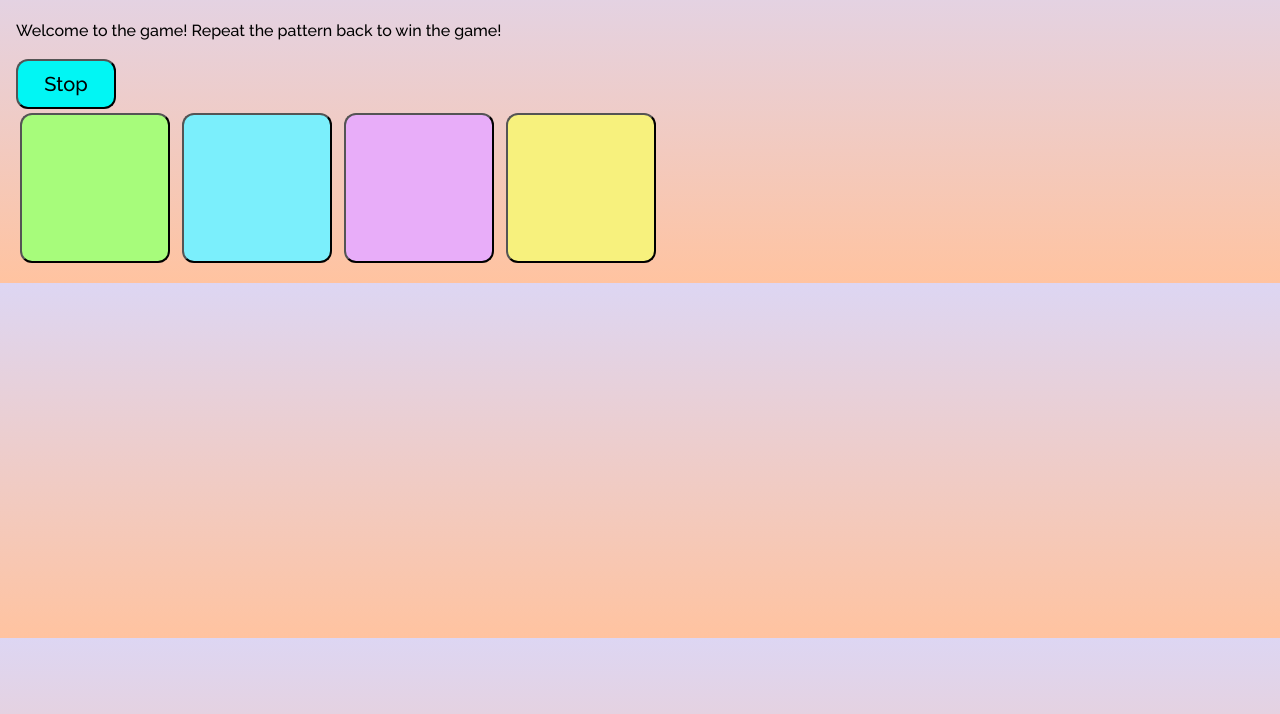
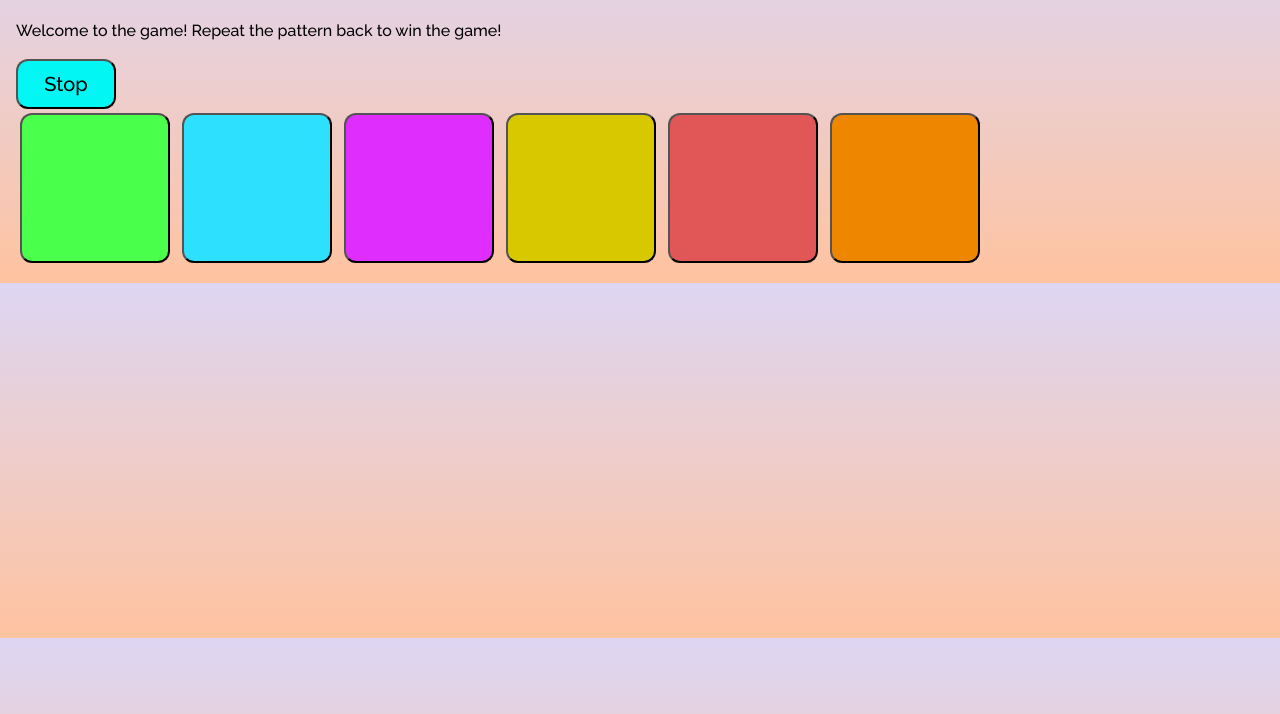
Before and after one commit to jananipands/SITE-Prework, a plain HTML site: page index.html in a window 1280 px wide. Both pictures are taken after a click on the button "Start". Shown: the part 72-786 px from the top of the page. Drawn offline with Linux system fonts and the light colour scheme.

Commit message:
🍡😃 Updated with Glitch

```diff
--- a/index.html
+++ b/index.html
@@ -21,13 +21,17 @@
     <p>
       Welcome to the game! Repeat the pattern back to win the game!
     </p>
+
     <button id="startBtn" onclick= "startGame()">Start</button>
     <button id="stopBtn" class="hidden" onclick="stopGame()">Stop</button>
+
     <div id="gameButtonID">
       <button id="button1" onclick="guess(1)" onmousedown="startTone(1)" onmouseup="stopTone()"></button>
       <button id="button2" onclick="guess(2)" onmousedown="startTone(2)" onmouseup="stopTone()"></button>
       <button id="button3" onclick="guess(3)" onmousedown="startTone(3)" onmouseup="stopTone()"></button>
       <button id="button4" onclick="guess(4)" onmousedown="startTone(4)" onmouseup="stopTone()"></button>
+      <button id="button5" onclick="guess(5)" onmousedown="startTone(5)" onmouseup="stopTone()"></button>
+      <button id="button6" onclick="guess(6)" onmousedown="startTone(6)" onmouseup="stopTone()"></button>
     </div>
   </body>
 </html>
--- a/script.js
+++ b/script.js
@@ -1,11 +1,16 @@
 // global constants
-const clueHoldTime = 1000; //how long to hold each clue's light/sound
 const cluePauseTime = 333; //how long to pause in between clues
 const nextClueWaitTime = 1000; //how long to wait before starting playback of the clue sequence
 var guessCounter = 0;
 
+var clueHoldTime = 1000; //how long to hold each clue's light/sound
+
+//Random sequence each iteration
+var pattern = [];
+for (let i = 1; i <= 10; i++){
+  pattern.push(Math.floor(Math.random() * 6));
+}
 //Global Variables
-var pattern = [2, 2, 4, 3, 2, 1, 2, 4];
 var progress = 0;
 var gamePlaying = false;
 var tonePlaying = false;
@@ -26,10 +31,12 @@ function stopGame(){
 }
 
 const freqMap = {
-  1: 260.2,
-  2: 315.6,
-  3: 392.8,
-  4: 467.2
+  1: 261.63,
+  2: 293.66,
+  3: 329.63,
+  4: 349.23,
+  5: 392.0,
+  6: 440.0
 }
 
 function playTone(btn,len){
@@ -92,11 +99,13 @@ function playClueSequence(){
     delay += clueHoldTime;
     delay += cluePauseTime;
   }
+  clueHoldTime = clueHoldTime - 75;
 }
 
 function loseGame(){
   stopGame();
   alert("Game Over. You lost.");
+  clueHoldTime = 1000;
 }
 
 function winGame(){
--- a/style.css
+++ b/style.css
@@ -80,35 +80,51 @@ btn{
 }
 
 #button1{
-  background: #A7FC7B;
+  background: #4BFF4D ;
 }
 
 #button1:active, #button1.lit{
-  background: #4BFF4D;
+  background: #A7FC7B ;
 }
 
 #button2{
-  background: #7BEFFC;
+  background: #2DE0FE ;
 }
 
 #button2:active, #button2.lit{
-  background: #2DE0FE;
+  background: #7BEFFC ;
 }
 
 #button3{
-  background: #E8ADF9;
+  background: #DF2DFE ;
 }
 
 #button3:active, #button3.lit{
-  background: #DF2DFE;
+  background: #E8ADF9 ;
 }
 
 #button4{
-  background: #F7F17D;
+  background: #D8C800 ;
 }
 
 #button4:active, #button4.lit{
-  background: yellow;
+  background: #FFFEB8 ;
+}
+
+#button5{
+  background: #E15757;
+}
+
+#button5:active, #button5.lit{
+  background: red;
+}
+
+#button6{
+  background: #EF8600;
+}
+
+#button6:active, #button6.lit{
+  background: #FCB752;
 }
 
 /* images and videos max out at full width */
```
Also changed, not shown: 1 other file.
